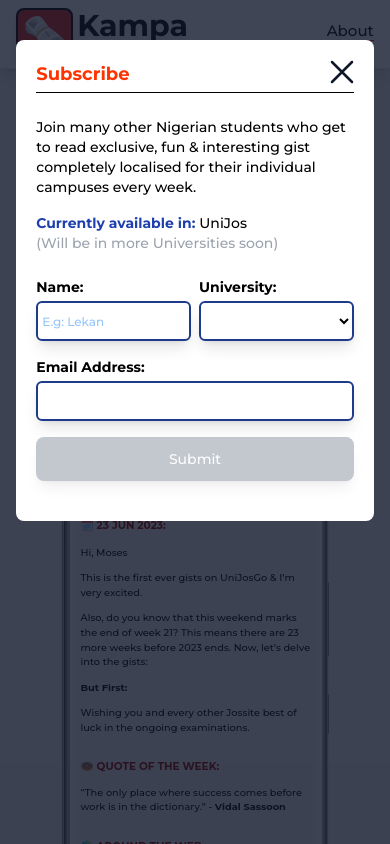
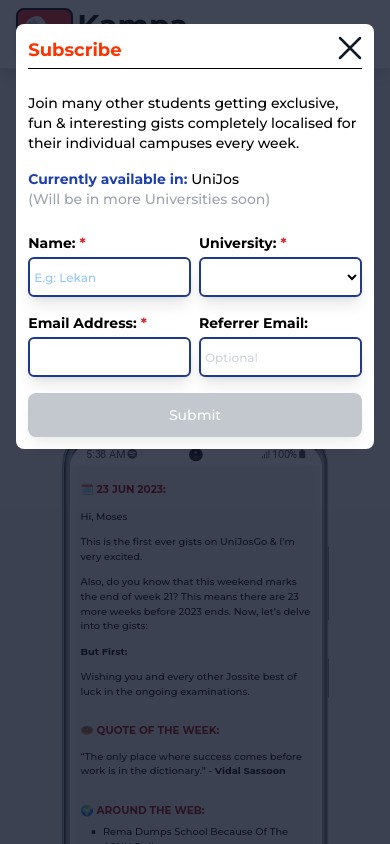
Before and after one commit to BamideleMo/unijosgo-ui, a Vue app: page / in a window 390 px wide. Both pictures are taken after a click on the element "Subscribe for FREE". Shown: the top 844 px of the page. Built offline with nearby package versions, Linux system fonts and the light colour scheme.

Commit message:
added referre

```diff
--- a/src/components/Footer.vue
+++ b/src/components/Footer.vue
@@ -46,8 +46,7 @@
                     </span>
                 </div>
                 <div>
-                    <div>All rights reserved</div>
-                    <div>&copy; {{ new Date().getFullYear() }}.</div>
+                    &copy; {{ new Date().getFullYear() }}.
                 </div>
             </div>
         </div>
--- a/src/components/LoginForm.vue
+++ b/src/components/LoginForm.vue
@@ -95,7 +95,7 @@
 </script>
 <template>
   <form
-    class="w-11/12 lg:w-6/12 mx-auto mt-10 sm:mt-20 bg-white p-5 sm:p-10 rounded-lg"
+    class="w-11/12 lg:w-6/12 mx-auto mt-10 sm:mt-20 bg-white p-3 sm:p-10 rounded-lg"
   >
     <div class="flex justify-between border-b border-black">
       <h1 class="h1 font-semibold text-lg">
@@ -124,15 +124,15 @@
     >
       {{ errorMessage }}
     </div>
-    <div class="grid grid-cols-1 sm:grid-cols-2 sm:gap-10 text-black">
+    <div class="grid grid-cols-1 sm:grid-cols-3 sm:gap-10 text-black">
       <div class="space-y-4 text-sm">
         <p class="mt-6 sm:mt-5.5">Welcome back.</p>
         <p>Enter your email and click the submit button to login.</p>
       </div>
-      <div class="">
+      <div class="col-span-2">
         <div class="mt-6 space-y-4 text-sm">
           <div class="">
-            <label for="" class="font-bold">Email Address:</label>
+            <label for="" class="font-bold">Email Address: <span class="text-red-600">*</span></label>
             <input
               type="text"
               v-model="formData.username"
--- a/src/components/SubscribeForm.vue
+++ b/src/components/SubscribeForm.vue
@@ -27,6 +27,7 @@
   campus: "",
   password: "1234",
   user_category: "user",
+  referrer: "",
 });
 
 // const mustBeNgphone = helpers.regex(/^[0][0-9]+$/);
@@ -73,127 +74,76 @@
 const title = "Subscribe";
 </script>
 <template>
-  <form
-    class="w-11/12 lg:w-7/12 mx-auto mt-10 sm:mt-20 bg-white p-5 pb-10 sm:p-10 rounded-lg"
-  >
+    <form class="w-11/12 lg:w-7/12 mx-auto mt-6 sm:mt-20 bg-white p-3 sm:p-10 rounded-lg">
         <div class="flex justify-between border-b border-black">
             <h1 class="h1 font-semibold text-lg">
                 Subscribe
             </h1>
-      <svg
-        @click="$emit('closeForm')"
-        xmlns="http://www.w3.org/2000/svg"
-        fill="none"
-        viewBox="0 0 24 24"
-        stroke-width="1.5"
-        stroke="currentColor"
-        class="w-10 h-10 -mt-2 -mr-2 text-slate-900 hover:opacity-60 cursor-pointer"
-      >
-        <path
-          stroke-linecap="round"
-          stroke-linejoin="round"
-          d="M6 18L18 6M6 6l12 12"
-        />
+            <svg @click="$emit('closeForm')" xmlns="http://www.w3.org/2000/svg" fill="none" viewBox="0 0 24 24" stroke-width="1.5" stroke="currentColor" class="w-10 h-10 -mt-2 -mr-2 text-slate-900 hover:opacity-60 cursor-pointer">
+                <path stroke-linecap="round" stroke-linejoin="round" d="M6 18L18 6M6 6l12 12" />
             </svg>
         </div>
-    <div
-      v-if="errorMessage"
-      class="bg-purple-900 animate-pulse text-red-200 text-xs p-2 mt-2 border-l-4 border-black"
-    >
+        <div v-if="errorMessage" class="bg-purple-900 animate-pulse text-red-200 text-xs p-2 mt-2 border-l-4 border-black">
             {{ errorMessage }}
         </div>
-    <div class="grid grid-cols-1 sm:grid-cols-2 sm:gap-6 text-black">
+        <div class="grid grid-cols-1 sm:grid-cols-3 sm:gap-6 text-black">
             <div class="space-y-4 text-sm">
                 <p class="mt-6 sm:mt-5.5">
-          Join many other Nigerian students who get to read exclusive,
-          fun & interesting gist completely localised for their individual
+                    Join many other students getting exclusive,
+                    fun & interesting gists completely localised for their individual
                     campuses every week.
                 </p>
                 <p>
-          <Available/>
+                    <Available />
                 </p>
             </div>
-      <div class="">
+            <div class="col-span-2">
                 <div class="mt-6 space-y-4 text-sm">
                     <div class="grid grid-cols-2 sm:grid-cols-2 gap-2">
                         <div class="">
-              <label for="" class="font-bold">Name:</label>
-              <input
-                type="text"
-                v-model="formData.name"
-                @blur="v$.name.$touch"
-                placeholder="E.g: Lekan"
-                class="w-full placeholder:text-blue-300 shadow-lg mt-1 rounded-md outline-none px-1 py-2 h-10 text-xs border-2 bg-transparent border-blue-900"
-              />
-              <div
-                class="text-right text-red-600 animate-pulse font-semibold mt-1 text-xs"
-                v-if="v$.name.$error"
-              >
+                            <label for="" class="font-bold">Name: <span class="text-red-600">*</span></label>
+                            <input type="text" v-model="formData.name" @blur="v$.name.$touch" placeholder="E.g: Lekan" class="w-full placeholder:text-blue-300 shadow-lg mt-1 rounded-md outline-none px-1 py-2 h-10 text-xs border-2 bg-transparent border-blue-900" />
+                            <div class="text-right text-red-600 animate-pulse font-semibold mt-1 text-xs" v-if="v$.name.$error">
                                 <span class="w-16 float-right -mt-8 mr-2 text-xs">
                                     <span>{{ v$.name.$errors[0].$message }}</span>
                                 </span>
                             </div>
                         </div>
                         <div class="">
-              <label for="" class="font-bold">University:</label>
-              <select
-                v-model="formData.campus"
-                @blur="v$.campus.$touch"
-                class="w-full shadow-lg mt-1 rounded-md outline-none px-1 py-2 h-10 text-xs border-2 bg-transparent border-blue-900"
-              >
+                            <label for="" class="font-bold">University: <span class="text-red-600">*</span></label>
+                            <select v-model="formData.campus" @blur="v$.campus.$touch" class="w-full shadow-lg mt-1 rounded-md outline-none px-1 py-2 h-10 text-xs border-2 bg-transparent border-blue-900">
                                 <option value="">&nbsp;</option>
                                 <option value="UniJos">UniJos</option>
                             </select>
-              <div
-                class="text-right text-red-600 animate-pulse font-semibold mt-1 text-xs"
-                v-if="v$.campus.$error"
-              >
+                            <div class="text-right text-red-600 animate-pulse font-semibold mt-1 text-xs" v-if="v$.campus.$error">
                                 <span class="w-16 float-right -mt-8 mr-2 text-xs">
-                  <span>{{ v$.campus.$errors[0].$message }}</span></span
-                >
+                                    <span>{{ v$.campus.$errors[0].$message }}</span></span>
                             </div>
                         </div>
                     </div>
+                    <div class="grid grid-cols-2 sm:grid-cols-2 gap-2">
                         <div class="">
-            <label for="" class="font-bold">Email Address:</label>
-            <input
-              type="text"
-              v-model="formData.username"
-              @blur="v$.username.$touch"
-              @keydown.space.prevent
-              class="w-full shadow-lg mt-1 rounded-md outline-none px-1 py-2 h-10 text-xs border-2 bg-transparent border-blue-900"
-            />
-            <div
-              class="text-right text-red-600 animate-pulse font-semibold mt-1 text-xs"
-              v-if="v$.username.$error"
-            >
+                            <label for="" class="font-bold">Email Address: <span class="text-red-600">*</span></label>
+                            <input type="text" v-model="formData.username" @blur="v$.username.$touch" @keydown.space.prevent class="w-full shadow-lg mt-1 rounded-md outline-none px-1 py-2 h-10 text-xs border-2 bg-transparent border-blue-900" />
+                            <div class="text-right text-red-600 animate-pulse font-semibold mt-1 text-xs" v-if="v$.username.$error">
                                 <span class="w-16 float-right -mt-8 mr-2 text-xs">
-                <span>{{ v$.username.$errors[0].$message }}</span></span
-              >
+                                    <span>{{ v$.username.$errors[0].$message }}</span></span>
                             </div>
                         </div>
-
                         <div class="">
-            <button
-              v-if="v$.$invalid"
-              disabled
-              class="w-full bg-gray-400 shadow-lg cursor-not-allowed p-3 opacity-60 text-white rounded-lg"
-            >
+                            <label for="" class="font-bold">Referrer Email:</label>
+                            <input type="text" v-model="formData.referral" @keydown.space.prevent class="w-full shadow-lg mt-1 rounded-md outline-none px-1 py-2 h-10 text-xs border-2 bg-transparent border-blue-900 placeholder:text-gray-300" placeholder="Optional" />
+                        </div>
+                    </div>
+                    <div class="">
+                        <button v-if="v$.$invalid" disabled class="w-full bg-gray-400 shadow-lg cursor-not-allowed p-3 opacity-60 text-white rounded-lg">
                             Submit
                         </button>
                         <span v-else>
-              <button
-                v-if="isProcessing"
-                disabled
-                class="w-full bg-orange-400 shadow-lg cursor-not-allowed animate-pulse p-3 opacity-60 text-white rounded-lg"
-              >
+                            <button v-if="isProcessing" disabled class="w-full bg-orange-400 shadow-lg cursor-not-allowed animate-pulse p-3 opacity-60 text-white rounded-lg">
                                 Processing.. .
                             </button>
-              <button
-                v-else
-                @click="submitForm"
-                class="w-full bg-red-500 shadow-lg p-3 hover:opacity-60 text-white rounded-lg"
-              >
+                            <button v-else @click="submitForm" class="w-full bg-red-500 shadow-lg p-3 hover:opacity-60 text-white rounded-lg">
                                 Submit
                             </button>
                         </span>
--- a/src/views/HomeView.vue
+++ b/src/views/HomeView.vue
@@ -68,7 +68,7 @@
             <h1 class="mt-1 text-2xl sm:text-3xl lg:text-4xl font-bold leading-tight">
                 Get Smarter with 15-mins of Fun Gists Every Saturday.
             </h1>
-            <p class="mt-4 text-base">
+            <p class="mt-4 text-sm sm:text-base">
                 Hi, this is Kampa, an online weekly newsletter of localised campus news, spotlights, opinions & more
                 to help you be smarter + stay well informed!
             </p>
```
Lines whose indentation alone changed are shown as unchanged.
